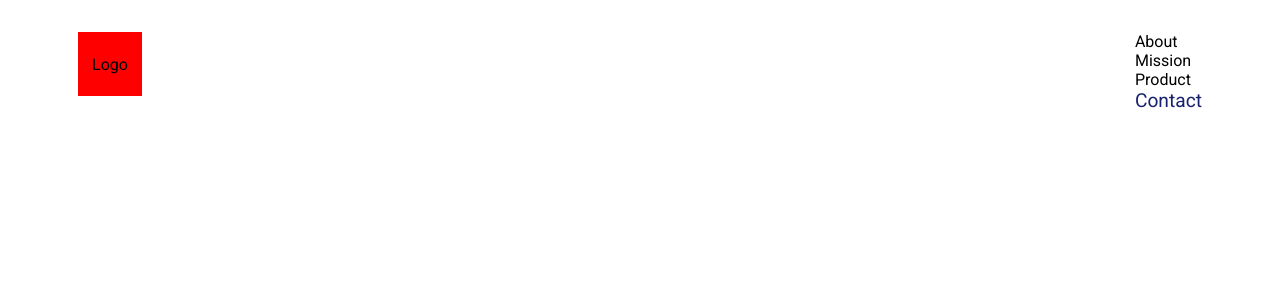
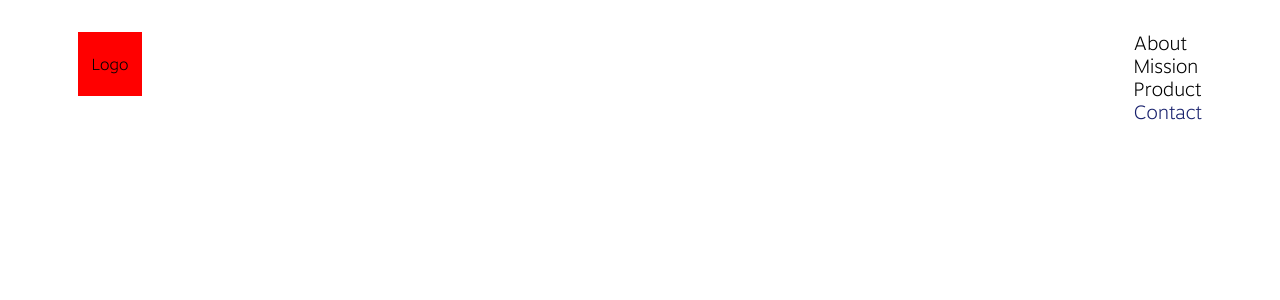
Before and after one commit to InspiraMe-io/inspirame.landingpage, a Next.js app: page / in a window 1280 px wide. Shown: the top 300 px of the page. Built offline with nearby package versions, Linux system fonts and the light colour scheme.

Commit message:
adding fonts to global.css file

```diff
--- a/src/styles/globals.css
+++ b/src/styles/globals.css
@@ -1,5 +1,3 @@
-@import url("https://fonts.googleapis.com/css2?family=Roboto:ital,wght@0,100;0,300;0,400;0,500;0,700;0,900;1,100;1,300;1,400;1,500;1,700;1,900&display=swap");
-
 * {
   margin: 0;
   padding: 0;
@@ -7,12 +5,24 @@
   box-sizing: border-box;
 }
 
+@font-face {
+  font-family: "Motiva Sans Light";
+  src: url("/fonts/Motiva-Sans-Light.ttf") format("truetype");
+  font-style: normal;
+}
+@font-face {
+  font-family: "Motiva Sans Bold";
+  src: url("/fonts/Motiva-Sans-Bold.ttf") format("truetype");
+  font-style: normal;
+}
+
+
 body,
 button,
 a,
 span,
 textarea {
-  font-family: 'Roboto', sans-serif;
+  font-family: 'Motiva Sans Light', sans-serif;
 }
 
 ul {
@@ -21,4 +31,5 @@ ul {
 
 a {
   text-decoration: none;
+  font-size: 1.2rem;
 }
```
